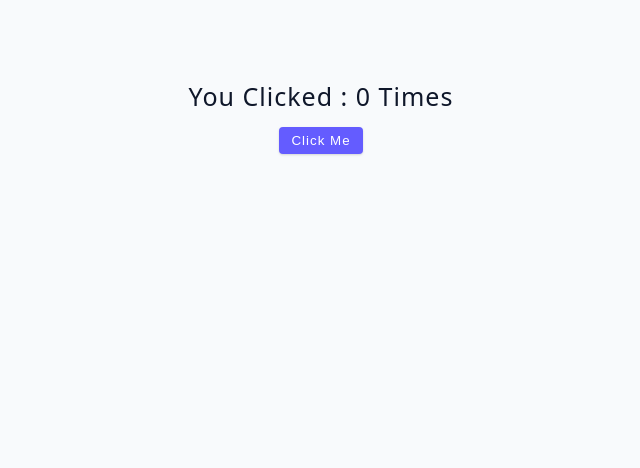
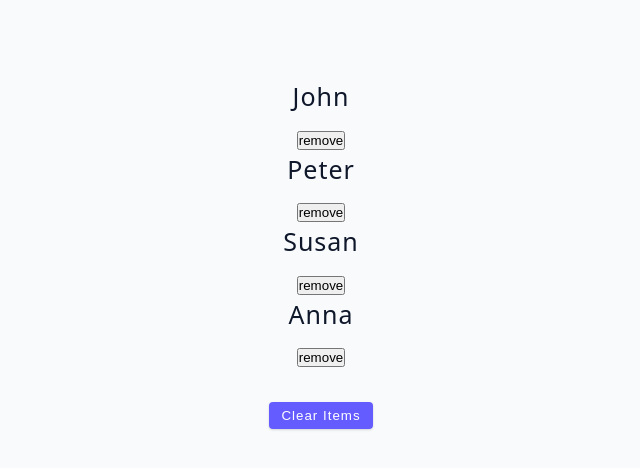
Before and after one commit to alutfi05/belajar-reactjs-lanjutan, a React (Vite) app: page / in a window 1280 px wide. Shown: the top 468 px of the page, without its empty margins (319-959 px from the left). Built offline with nearby package versions, Linux system fonts and the light colour scheme.

Commit message:
learning useState with array

```diff
--- a/src/App.jsx
+++ b/src/App.jsx
@@ -1,4 +1,4 @@
-import Starter from './tutorial/01-useState/starter/02-useState-basics';
+import Starter from './tutorial/01-useState/starter/03-useState-array';
 
 function App() {
     return (
--- a/src/tutorial/01-useState/starter/03-useState-array.jsx
+++ b/src/tutorial/01-useState/starter/03-useState-array.jsx
@@ -1,5 +1,44 @@
+import React, { useState } from 'react';
+import { data } from '../../../data';
+
 const UseStateArray = () => {
-  return <h2>useState array example</h2>;
+    const [people, setPeople] = useState(data);
+
+    const removeSingleItem = (id) => {
+        const newPeople = people.filter((person) => person.id !== id);
+        setPeople(newPeople);
+    };
+
+    const removeAllItems = () => {
+        setPeople([]);
+    };
+
+    return (
+        <div>
+            {people.map((person) => {
+                const { id, name } = person;
+                return (
+                    <div key={id}>
+                        <h4>{name}</h4>
+                        <button
+                            type="button"
+                            onClick={() => removeSingleItem(id)}
+                        >
+                            remove
+                        </button>
+                    </div>
+                );
+            })}
+            <button
+                type="button"
+                onClick={removeAllItems}
+                className="btn"
+                style={{ marginTop: '2rem' }}
+            >
+                Clear items
+            </button>
+        </div>
+    );
 };
 
 export default UseStateArray;
```
